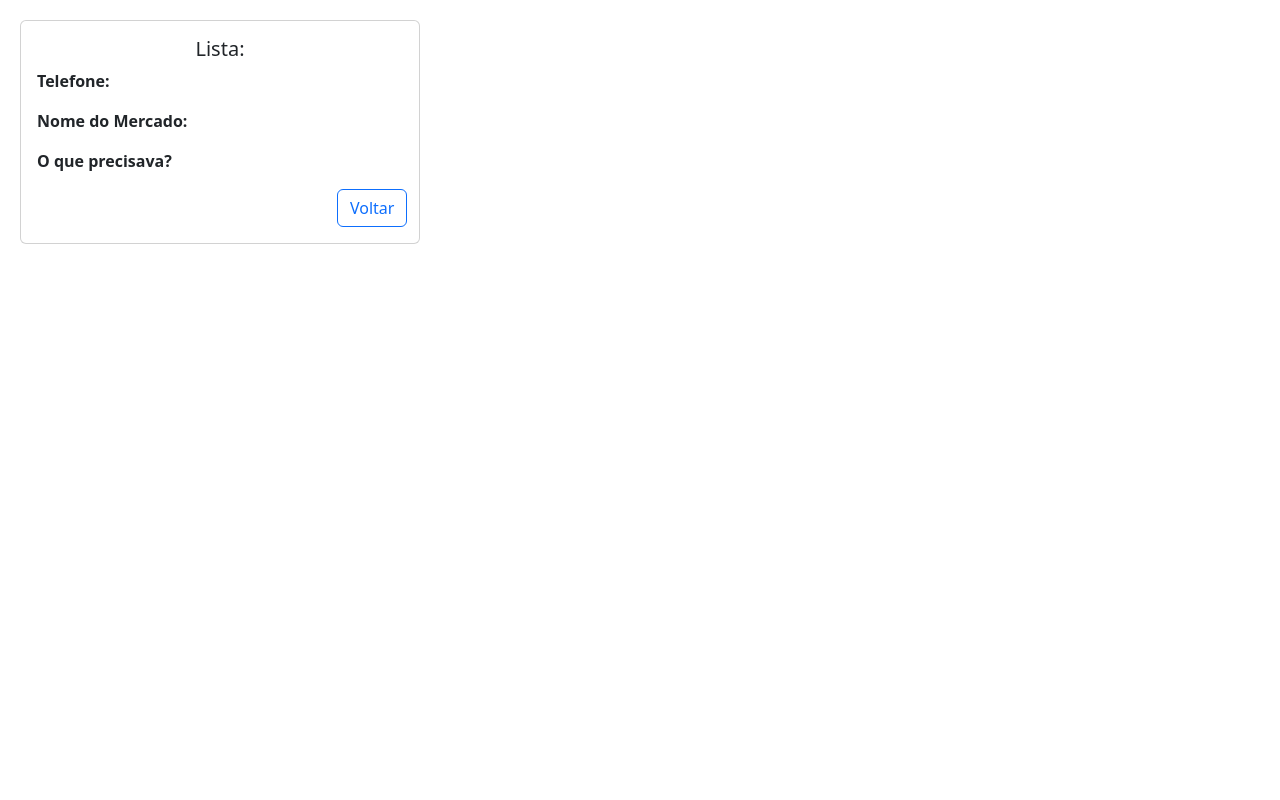
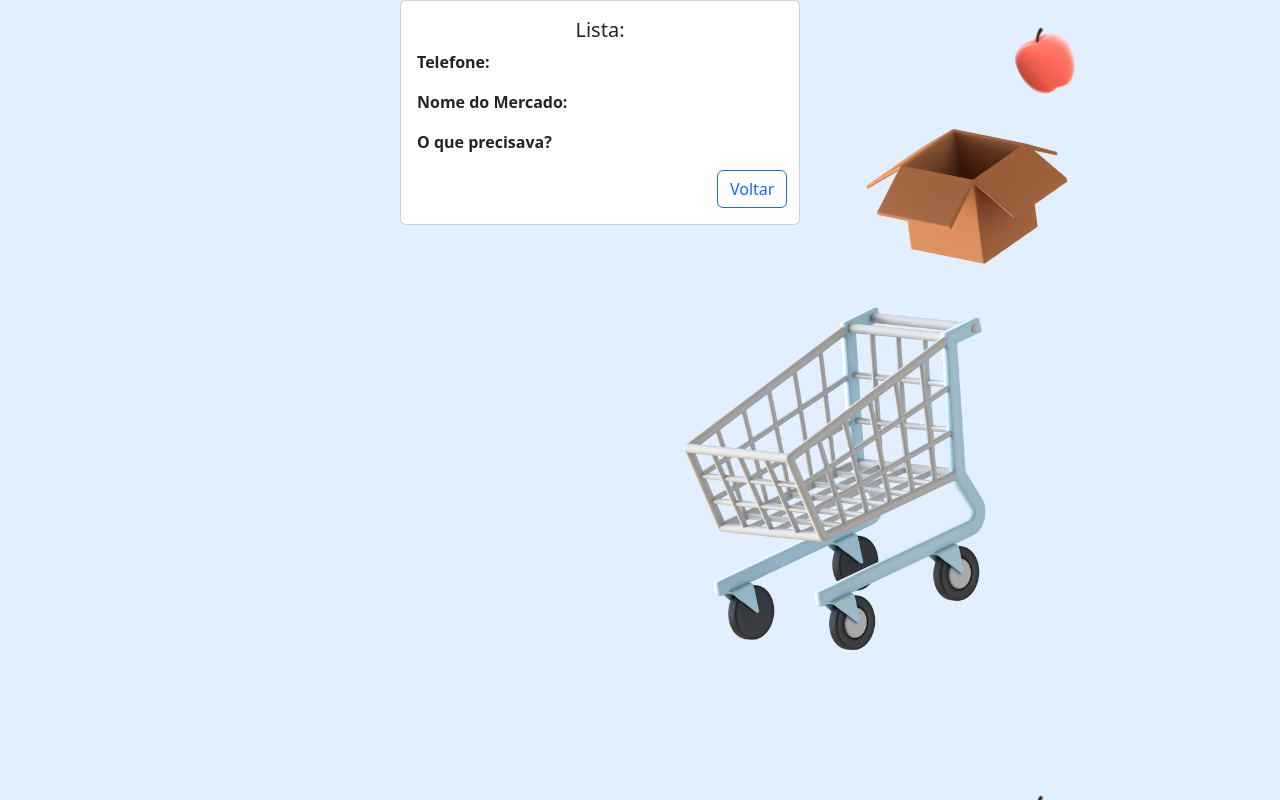
Before and after one commit to prclima/Lista-de-Compras, a React (Create React App) app in the folder lista-de-compras/: page /listPage/1 in a window 1280 px wide. Built offline with nearby package versions, Linux system fonts and the light colour scheme; no server answers.

Commit message:
imagem de fundo nova

```diff
--- a/lista-de-compras/src/components/ClientPage/index.js
+++ b/lista-de-compras/src/components/ClientPage/index.js
@@ -2,10 +2,11 @@ import { useParams } from "react-router-dom";
 import axios from "axios";
 import { useState, useEffect } from "react";
 import { Link } from "react-router-dom";
-
 import style from "./style.module.css";
 import Button from "react-bootstrap/Button";
 import Card from "react-bootstrap/Card";
+import background2 from "../img/img3.png"
+
 
 export function ClientPage() {
   const params = useParams();
@@ -28,6 +29,7 @@ export function ClientPage() {
 
   return (
     <>
+    <div style={{ backgroundImage: `url(${background2})` , height: '100vh'}}>
       <Card className={style.infoProduto} style={{width: "400px"}}>
         <Card.Body>
           <Card.Title className="text-center">
@@ -52,6 +54,7 @@ export function ClientPage() {
          </Link>
         </Card.Body>
       </Card>
+      </div>
     </>
   );
 }
--- a/lista-de-compras/src/components/ClientPage/style.module.css
+++ b/lista-de-compras/src/components/ClientPage/style.module.css
@@ -1,9 +1,9 @@
 .infoProduto {
-    margin-left: 20px;
-    margin-top:20px;
+    margin-left: 400px;
+    padding-top:1px;
     width: 600px;
-    height: 390px;
-    padding: 0px;
+    height: 290px;
+
  }
 
 .btnVoltar {
--- a/lista-de-compras/src/components/ListPage/index.js
+++ b/lista-de-compras/src/components/ListPage/index.js
@@ -1,12 +1,12 @@
 import { useState, useEffect } from "react";
 import axios from "axios";
-import {Link} from "react-router-dom";
+import { Link } from "react-router-dom";
 import Card from "react-bootstrap/Card";
-
+import background3 from "../img/img4.png"
+import style from "./style.module.css"
 
 export function ListPage() {
   const [list, setList] = useState([]);
-
 
   useEffect(() => {
     async function searchList() {
@@ -23,25 +23,22 @@ export function ListPage() {
     searchList();
   }, []);
 
-
-
-return(
+  return (
     <>
+      <div style={{ backgroundImage: `url(${background3})` , height: '100vh', width: '100vw'}}>
         <h1>Lista de compras!</h1>
 
         <Link to="/" className="m-2 btn btn-outline-primary">
           Início
         </Link>
-
-        {list.map((cE) =>{
+        <div clssName={style.flexbox}>
+        {list.map((cE) => {
           return (
-
-            <Card style={{ width: "18rem" }} className="m-2" >
+            <Card style={{ width: "18rem" }}  className={style.card}>
               <Card.Body>
                 <Card.Title>{cE.nomeLista}</Card.Title>
 
-
-              <Link to={`/listPage/${cE._id}`} >
+                <Link to={`/listPage/${cE._id}`}>
                   <Card.Link className="m-2">Ver</Card.Link>
                 </Link>
 
@@ -49,24 +46,13 @@ return(
                 <Card.Link className="m-2">Editar</Card.Link>
                 {/* </Link> */}
 
-
-
-
-              <button className="m-2">
-                Apagar Lista
-              </button>
+                <button className="m-2">Apagar Lista</button>
               </Card.Body>
             </Card>
-
-
-        )
-
+          );
         })}
-
+        </div>
+        </div>
     </>
-
-
-)
-
-
+  );
 }
--- /dev/null
+++ b/lista-de-compras/src/components/ListPage/style.module.css
@@ -0,0 +1,11 @@
+.card {
+    background: #5d8bff;
+background: -webkit-linear-gradient(0deg, #7a9cf4 0%, rgba(71, 114, 255, 0.21) 100%);
+background: linear-gradient(0deg, #7d9dee 0%, rgba(216, 224, 249, 0.21) 100%);
+border: none;
+
+}
+
+.flexbox {
+    display: flex;
+}
```
Also changed, not shown: lista-de-compras/src/components/img/img3.png (added), lista-de-compras/src/components/img/img4.png (added). Lines whose indentation alone changed are shown as unchanged.
